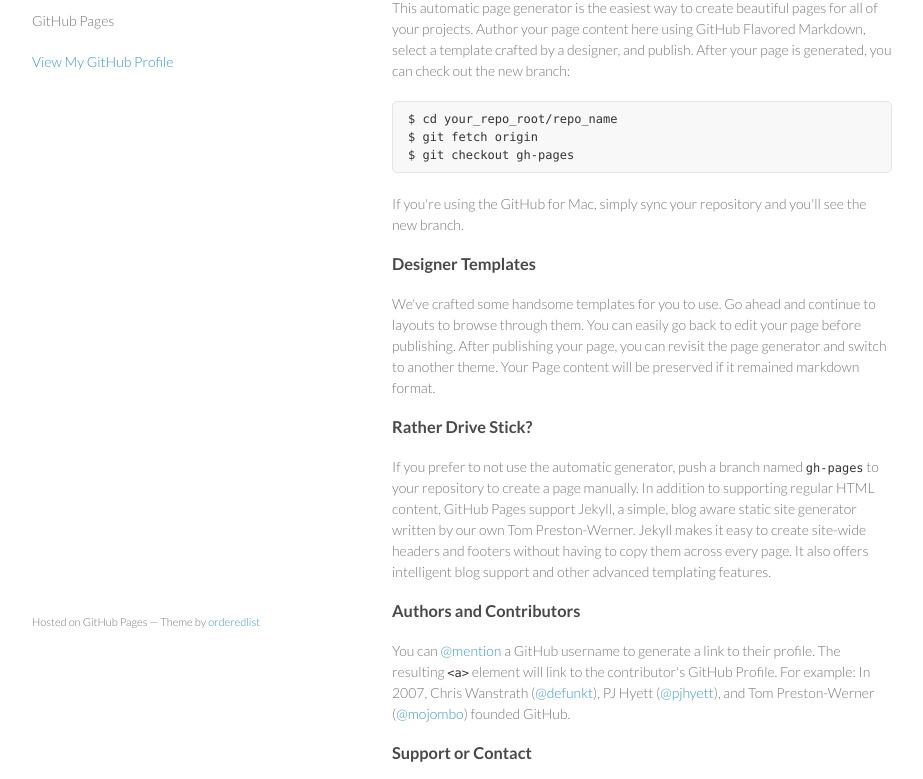
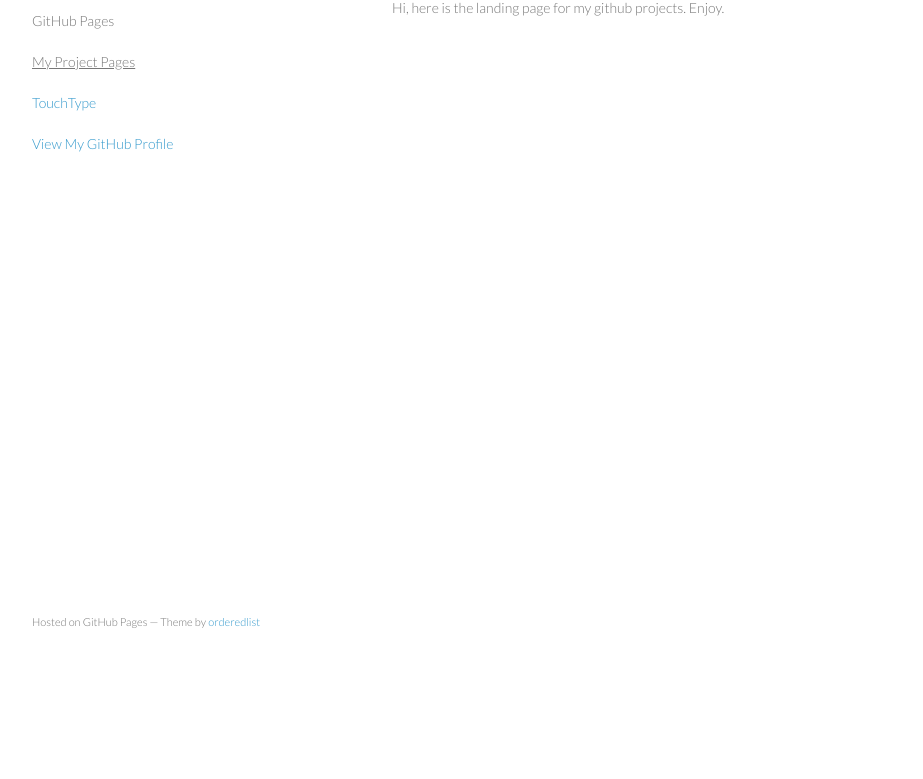
Before and after one commit to insequor/insequor.github.io.bck, a plain HTML site: page index.html in a window 1280 px wide. Shown: the part 99-878 px from the top of the page, without its empty margins (178-1101 px from the left). After the commit the page ends 800 px from the top, so only its background shows below. Drawn offline with Linux system fonts and the light colour scheme.

Commit message:
Replaced the auto page with a basic one

```diff
--- a/index.html
+++ b/index.html
@@ -3,8 +3,7 @@
 <head>
     <meta charset="utf-8">
     <meta http-equiv="X-UA-Compatible" content="chrome=1">
-    <title>Insequor.github.io by insequor</title>
-
+    <title>Özgür Yüksel</title>
     <link rel="stylesheet" href="stylesheets/styles.css">
     <link rel="stylesheet" href="stylesheets/pygment_trac.css">
     <meta name="viewport" content="width=device-width, initial-scale=1, user-scalable=no">
@@ -15,51 +14,22 @@
 <body>
     <div class="wrapper">
         <header>
-        <h1>Insequor.github.io</h1>
+            <h1>Özgür Yüksel</h1>
             <p>GitHub Pages</p>
-
-
+            <p><u>My Project Pages</u></p>
+            <p><a href="http://insequor.github.io/TouchType">TouchType</a></p>
             <p class="view"><a href="https://github.com/insequor">View My GitHub Profile</a></p>
-
         </header>
         <section>
-        <h3>
-<a name="welcome-to-github-pages" class="anchor" href="#welcome-to-github-pages"><span class="octicon octicon-link"></span></a>Welcome to GitHub Pages.</h3>
+            <h3>Welcome to GitHub Pages.</h3>
 
-<p>This automatic page generator is the easiest way to create beautiful pages for all of your projects. Author your page content here using GitHub Flavored Markdown, select a template crafted by a designer, and publish. After your page is generated, you can check out the new branch:</p>
+            Hi, here is the landing page for my github projects. Enjoy.
 
-<pre><code>$ cd your_repo_root/repo_name
-$ git fetch origin
-$ git checkout gh-pages
-</code></pre>
-
-<p>If you're using the GitHub for Mac, simply sync your repository and you'll see the new branch.</p>
-
-<h3>
-<a name="designer-templates" class="anchor" href="#designer-templates"><span class="octicon octicon-link"></span></a>Designer Templates</h3>
-
-<p>We've crafted some handsome templates for you to use. Go ahead and continue to layouts to browse through them. You can easily go back to edit your page before publishing. After publishing your page, you can revisit the page generator and switch to another theme. Your Page content will be preserved if it remained markdown format.</p>
-
-<h3>
-<a name="rather-drive-stick" class="anchor" href="#rather-drive-stick"><span class="octicon octicon-link"></span></a>Rather Drive Stick?</h3>
-
-<p>If you prefer to not use the automatic generator, push a branch named <code>gh-pages</code> to your repository to create a page manually. In addition to supporting regular HTML content, GitHub Pages support Jekyll, a simple, blog aware static site generator written by our own Tom Preston-Werner. Jekyll makes it easy to create site-wide headers and footers without having to copy them across every page. It also offers intelligent blog support and other advanced templating features.</p>
-
-<h3>
-<a name="authors-and-contributors" class="anchor" href="#authors-and-contributors"><span class="octicon octicon-link"></span></a>Authors and Contributors</h3>
-
-<p>You can <a href="https://github.com/blog/821" class="user-mention">@mention</a> a GitHub username to generate a link to their profile. The resulting <code>&lt;a&gt;</code> element will link to the contributor's GitHub Profile. For example: In 2007, Chris Wanstrath (<a href="https://github.com/defunkt" class="user-mention">@defunkt</a>), PJ Hyett (<a href="https://github.com/pjhyett" class="user-mention">@pjhyett</a>), and Tom Preston-Werner (<a href="https://github.com/mojombo" class="user-mention">@mojombo</a>) founded GitHub.</p>
-
-<h3>
-<a name="support-or-contact" class="anchor" href="#support-or-contact"><span class="octicon octicon-link"></span></a>Support or Contact</h3>
-
-<p>Having trouble with Pages? Check out the documentation at <a href="http://help.github.com/pages">http://help.github.com/pages</a> or contact <a href="mailto:support@github.com">support@github.com</a> and we’ll help you sort it out.</p>
         </section>
         <footer>
             <p><small>Hosted on GitHub Pages &mdash; Theme by <a href="https://github.com/orderedlist">orderedlist</a></small></p>
         </footer>
     </div>
     <script src="javascripts/scale.fix.js"></script>
-
 </body>
 </html>
```
Lines whose indentation alone changed are shown as unchanged.
